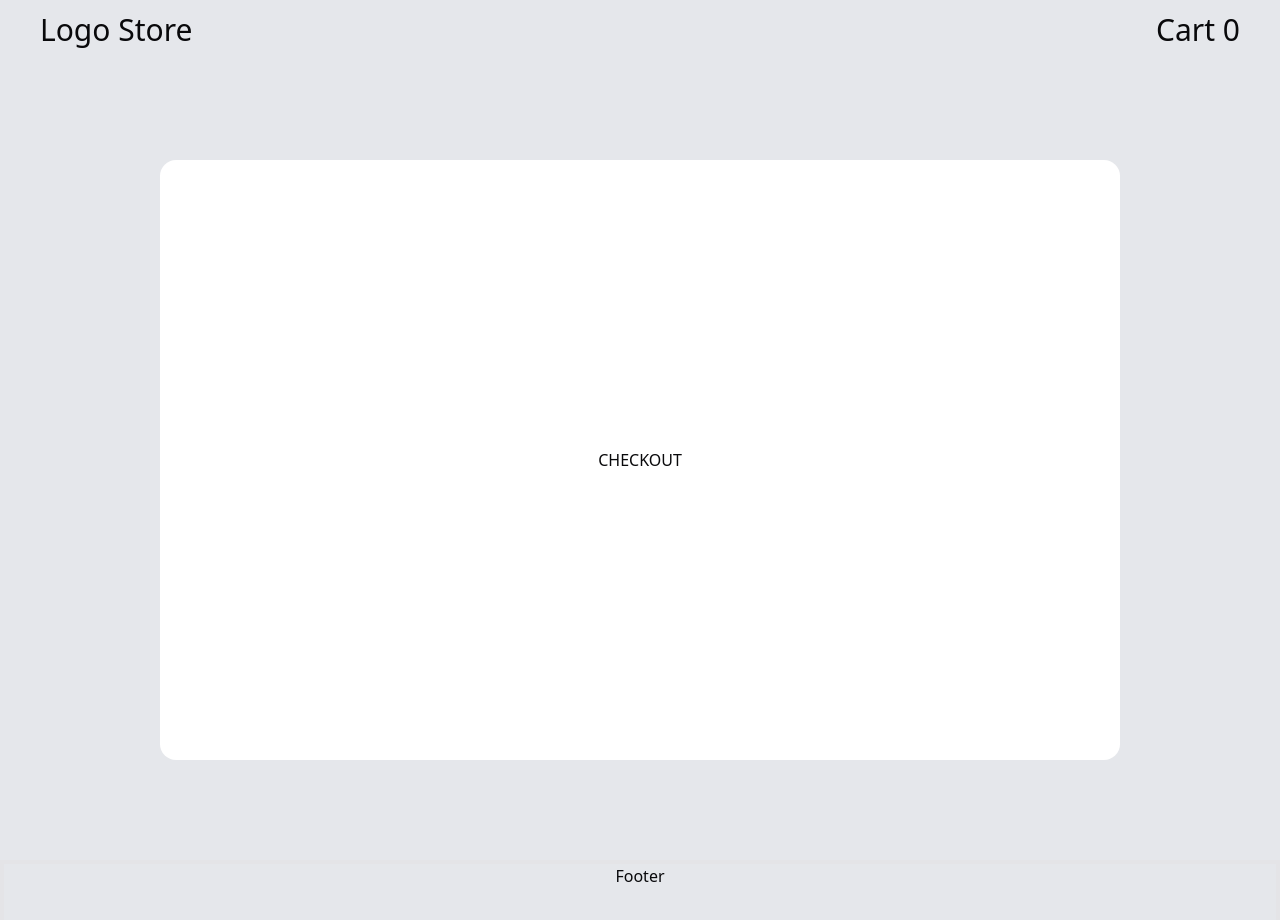
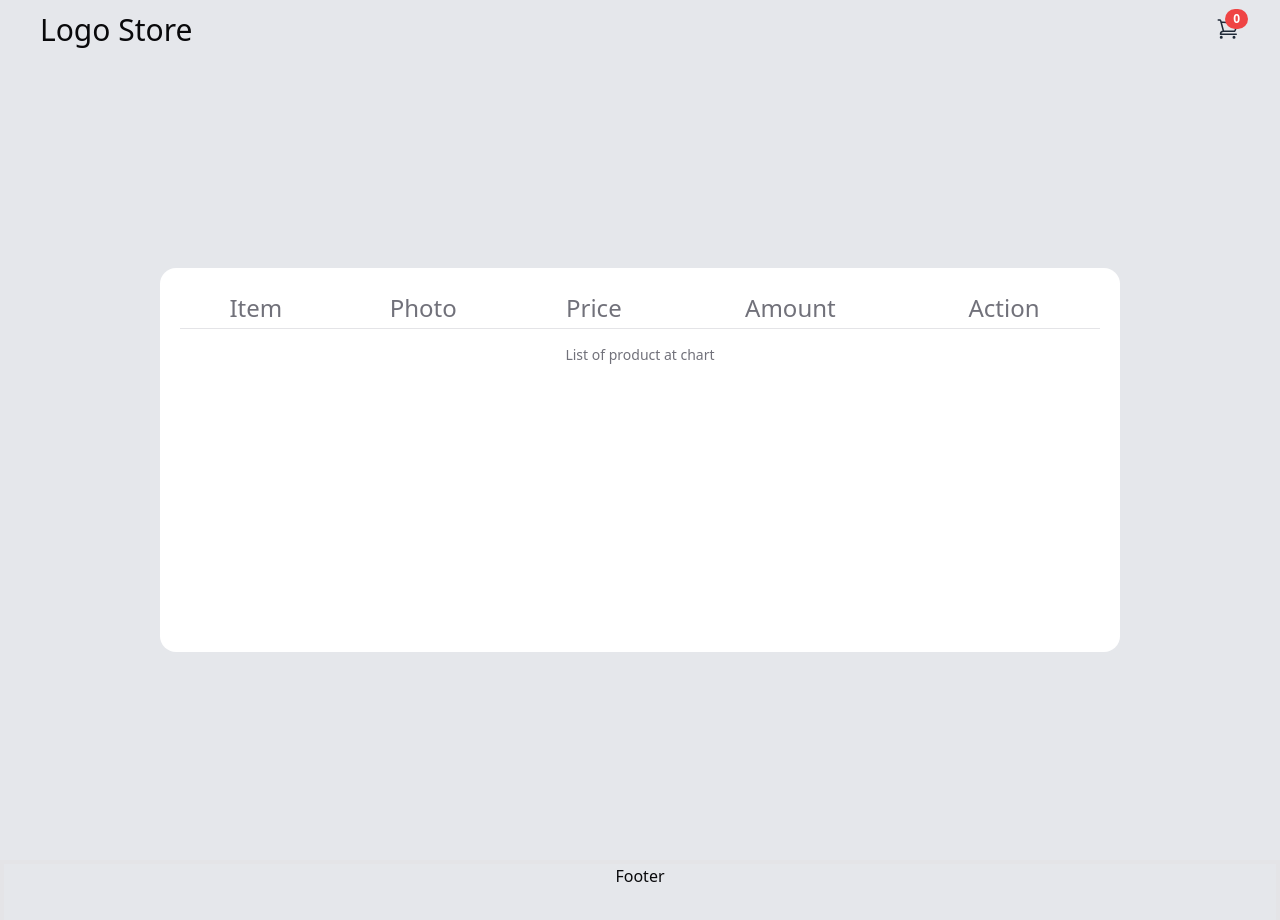
Before and after one commit to mfurqaann/store-project, a Next.js app: page /checkout in a window 1280 px wide. Shown: the top 920 px of the page. Built offline with nearby package versions, Linux system fonts and the light colour scheme.

Commit message:
feat(onlinestore): create checkout page

```diff
--- a/app/checkout/page.jsx
+++ /dev/null
@@ -1,14 +0,0 @@
-import React from 'react'
-
-function Checkout() {
-  return (
-    <div className='flex justify-center items-center h-screen'>
-            <div className='flex flex-wrap justify-center
-            items-center bg-white w-auto h-auto p-5 md:p-0 md:w-3/4 md:h-3/4 rounded-2xl'>
-                CHECKOUT
-            </div>
-        </div>
-  )
-}
-
-export default Checkout
--- /dev/null
+++ b/app/checkout/page.tsx
@@ -0,0 +1,56 @@
+'use client'
+import React, { useContext } from 'react'
+import { CartContext } from '../context/cart'
+import {
+  Table,
+  TableBody,
+  TableCaption,
+  TableCell,
+  TableFooter,
+  TableHead,
+  TableHeader,
+  TableRow,
+} from "@/components/ui/table"
+import Image from 'next/image'
+
+function Checkout() {
+  const { cart } = useContext(CartContext)
+  return (
+    <div className='flex justify-center items-center h-screen'>
+      <div className='bg-white w-auto h-auto p-5 md:p-5 md:w-3/4 md:min-h-96 rounded-2xl'>
+        <Table>
+          <TableCaption>List of product at chart</TableCaption>
+          <TableHeader>
+            <TableRow>
+              <TableHead className='text-center text-2xl'>Item</TableHead>
+              <TableHead className='text-center text-2xl'>Photo</TableHead>
+              <TableHead className='text-center text-2xl'>Price</TableHead>
+              <TableHead className='text-center text-2xl'>Amount</TableHead>
+              <TableHead className='text-center text-2xl'>Action</TableHead>
+            </TableRow>
+          </TableHeader>
+          <TableBody>
+            {cart.map((val: Product) => (
+              <TableRow key={val.id}>
+                <TableCell className='text-center text-lg'>{val.title}</TableCell>
+                <TableCell className='text-center text-lg'>
+                  <Image src={val.image} alt={val.description}
+                    width={150}
+                    height={150}
+
+                    className='mx-auto'
+                  />
+                </TableCell>
+                <TableCell className='text-center text-lg'>${val.price}</TableCell>
+                <TableCell className='text-center text-lg'>1</TableCell>
+                <TableCell className='text-center text-lg'>Tombol Action</TableCell>
+              </TableRow>
+            ))}
+          </TableBody>
+        </Table>
+      </div>
+    </div>
+  )
+}
+
+export default Checkout
--- a/app/context/cart.tsx
+++ b/app/context/cart.tsx
@@ -19,8 +19,6 @@ export const CartProvider = ({ children }: { children: React.ReactNode }) => {
         } else {
             setCart((prevCart) => [...prevCart, product])
         }
-
-        console.log(cart)
     }
 
     return (
--- a/app/ui/navbar.tsx
+++ b/app/ui/navbar.tsx
@@ -13,7 +13,27 @@ function Navbar() {
             </Link>
 
             <Link href={{ pathname: '/checkout' }} className='md:text-3xl'>
-                Cart {cart.length}
+                <div className="relative inline-block">
+                    <svg
+                        xmlns="http://www.w3.org/2000/svg"
+                        fill="none"
+                        viewBox="0 0 24 24"
+                        strokeWidth="1.5"
+                        stroke="currentColor"
+                        className="w-6 h-6 text-gray-800"
+                    >
+                        <path
+                            strokeLinecap="round"
+                            strokeLinejoin="round"
+                            d="M2.25 3h1.386c.51 0 .955.343 1.087.835l.383 1.437M7.5 14.25a3 3 0 0 0-3 3h15.75m-12.75-3h11.218c1.121-2.3 2.1-4.684 2.924-7.138a60.114 60.114 0 0 0-16.536-1.84M7.5 14.25 5.106 5.272M6 20.25a.75.75 0 1 1-1.5 0 .75.75 0 0 1 1.5 0Zm12.75 0a.75.75 0 1 1-1.5 0 .75.75 0 0 1 1.5 0Z"
+                        />
+                    </svg>
+
+                    <span className="absolute -top-2 -right-2 bg-red-500 text-white text-xs font-bold px-2 py-0.5 rounded-full">
+                        {cart.length}
+                    </span>
+                </div>
+
             </Link>
         </nav>
     )
```
